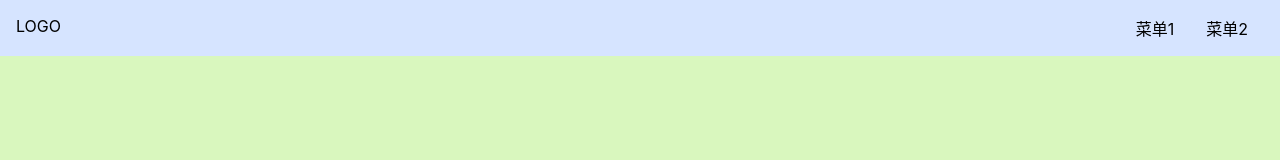
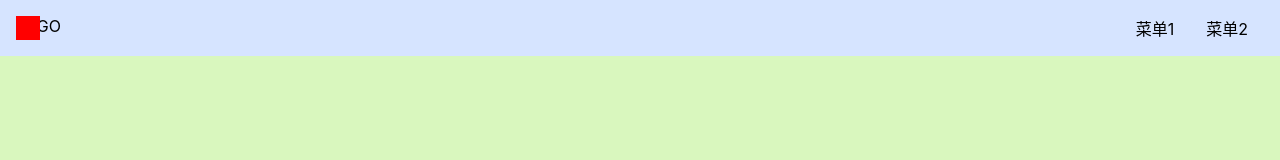
Before and after one commit to waynefu2020/sky-ui-1, a Vue app: page /#/ in a window 1280 px wide. Shown: the top 160 px of the page. Built offline with nearby package versions, Linux system fonts and the light colour scheme.

Commit message:
添加toggleAside

```diff
--- a/src/components/Topnav.vue
+++ b/src/components/Topnav.vue
@@ -45,7 +45,16 @@ export default {
       margin: 0 1em;
     }
   }
-  > .toggleAside{}
+  > .toggleAside{
+    display: inline-block;
+    width: 24px;
+    height: 24px;
+    background: red;
+    position: absolute;
+    left: 16px;
+    top: 50%;
+    transform: translateY(-50%);
+  }
   @media (max-width: 500px) {
     > .menu {
       display: none;
```
